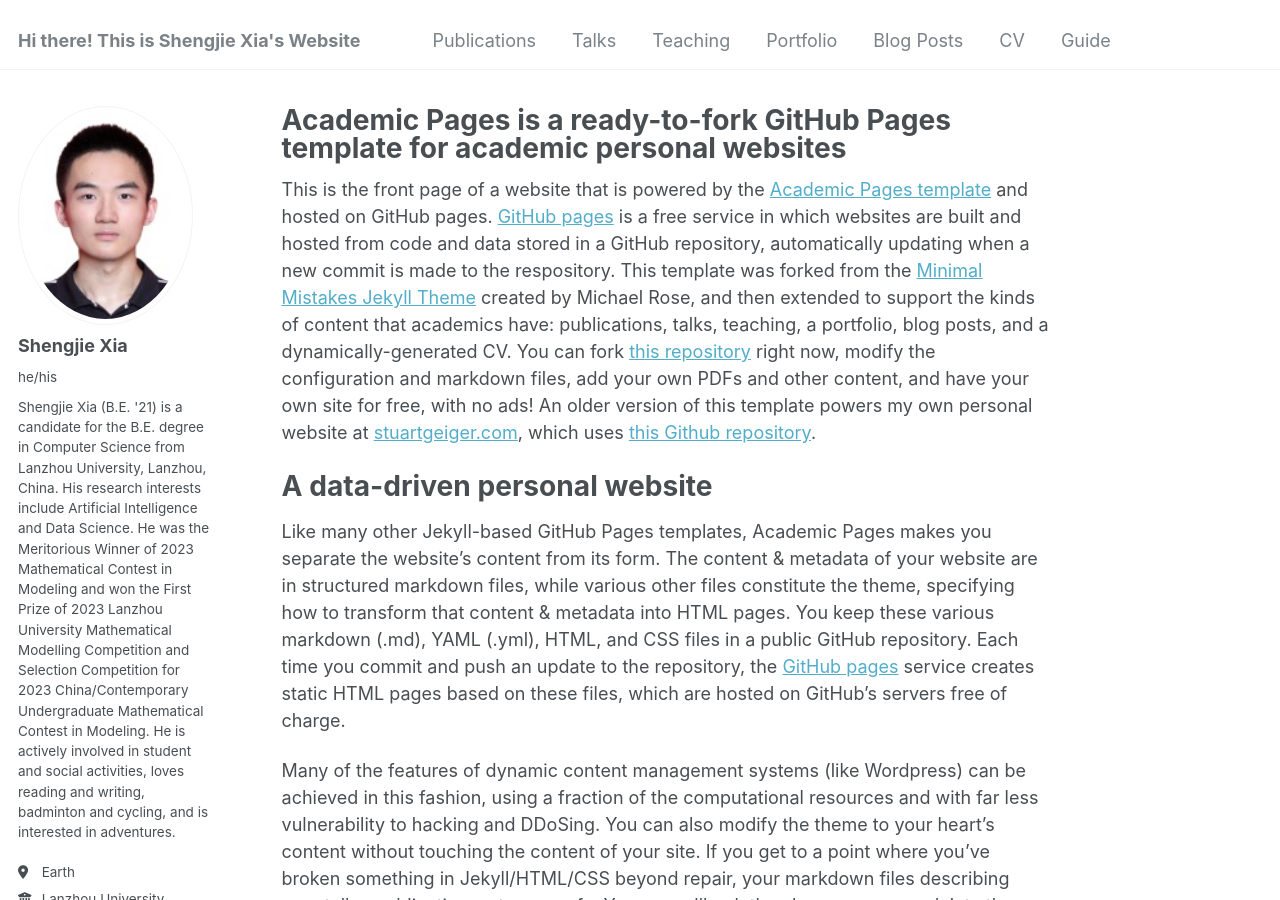
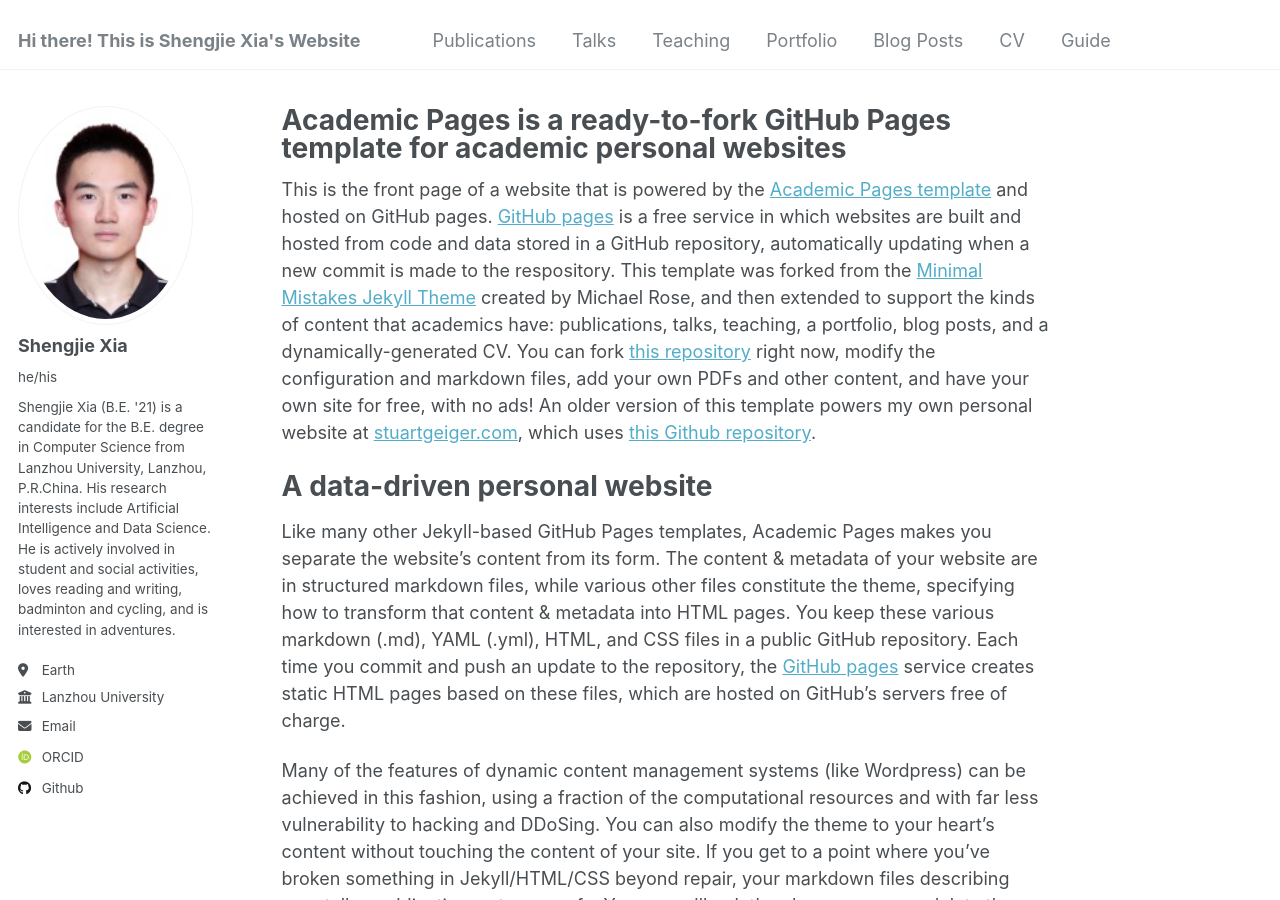
Before and after one commit to xiashj2021/xiashj2021.github.io, a Jekyll site: the page built from _pages/about.md, in a window 1280 px wide and 900 px high. Built offline with Jekyll 4.4.1, drawn with Linux system fonts in a browser that asks for light colours; some web fonts are replaced.

Commit message:
Update _config.yml

```diff
--- a/_config.yml
+++ b/_config.yml
@@ -24,7 +24,7 @@ author:
   avatar           : "shengjie.jpg"
   name             : "Shengjie Xia"
   pronouns         : "he/his" # example: "she/her"
-  bio              : "Shengjie Xia (B.E. '21) is a candidate for the B.E. degree in Computer Science from Lanzhou University, Lanzhou, China. His research interests include Artificial Intelligence and Data Science. He was the Meritorious Winner of 2023 Mathematical Contest in Modeling and won the First Prize of 2023 Lanzhou University Mathematical Modelling Competition and Selection Competition for 2023 China/Contemporary Undergraduate Mathematical Contest in Modeling. He is actively involved in student and social activities, loves reading and writing, badminton and cycling, and is interested in adventures."
+  bio              : "Shengjie Xia (B.E. '21) is a candidate for the B.E. degree in Computer Science from Lanzhou University, Lanzhou, P.R.China. His research interests include Artificial Intelligence and Data Science. He is actively involved in student and social activities, loves reading and writing, badminton and cycling, and is interested in adventures."
   location         : "Earth"
   employer         : "Lanzhou University"
   uri              : # URL
```
